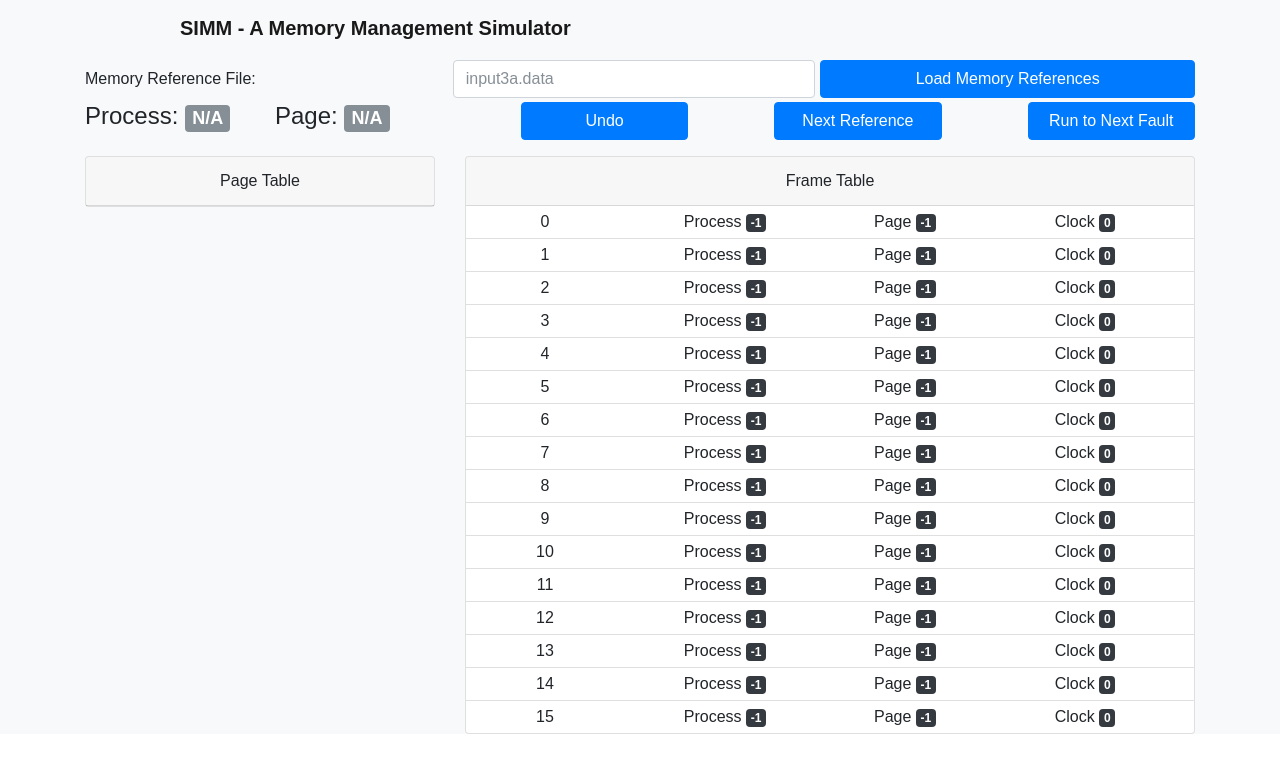
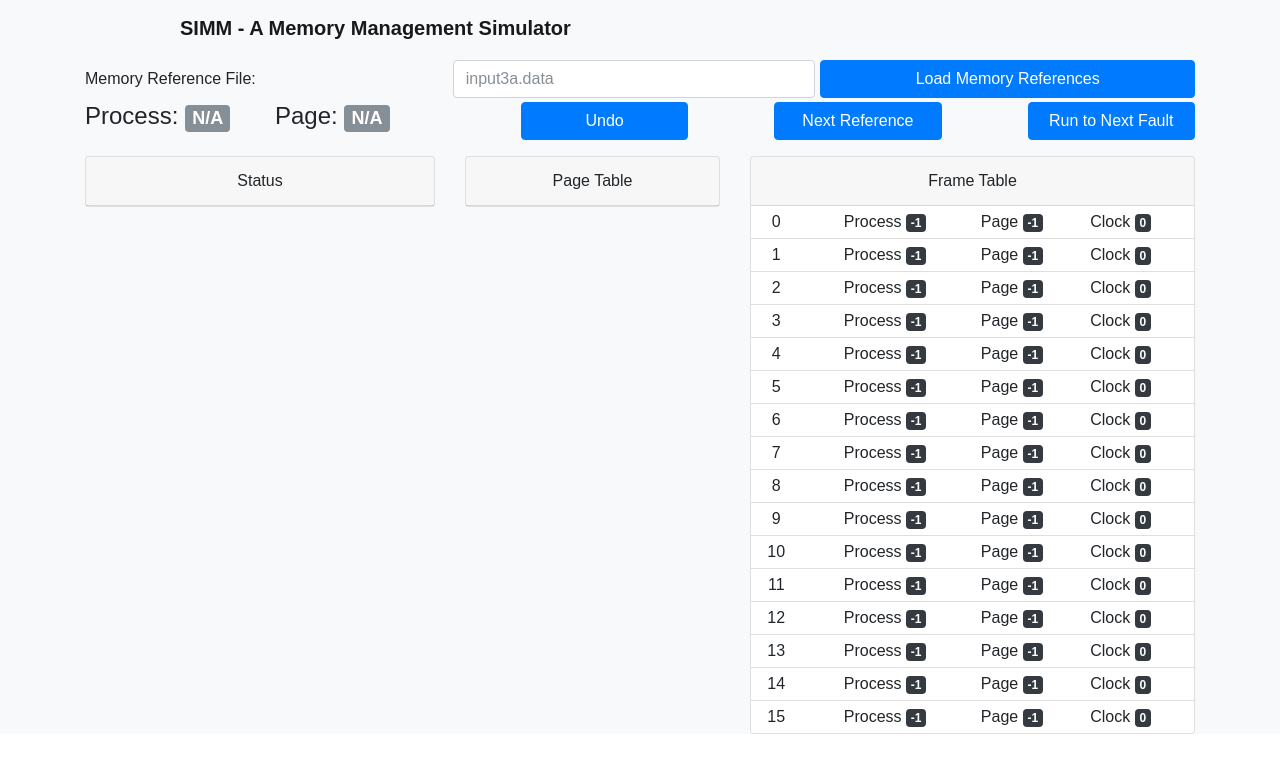
Before and after one commit to ffrankies/simm, a React (Create React App) app: page / in a window 1280 px wide. Shown: the top 772 px of the page. Built offline with nearby package versions, Linux system fonts and the light colour scheme.

Commit message:
Now displaying status for each process

```diff
--- a/src/components/FrameTableDisplay.js
+++ b/src/components/FrameTableDisplay.js
@@ -14,8 +14,8 @@ class FrameTableDisplay extends Component {
         const frames = this.props.frameTable.frameList.map((frame) =>
             <li className='list-group-item p-1' key={frame.frameNumber.toString()}>
                 <div className='row w-100'>
-                    <div className='col col-sm-3'>{frame.frameNumber}</div>
-                    <div className='col col-sm-3'>
+                    <div className='col col-sm-2'>{frame.frameNumber}</div>
+                    <div className='col col-sm-4'>
                         Process <span className='badge badge-dark'>{frame.processNumber}</span>
                     </div>
                     <div className='col col-sm-3'>
@@ -36,7 +36,7 @@ class FrameTableDisplay extends Component {
      */
     render() {
         return (
-            <div className='col col-md-8'>
+            <div className='col col-md-5'>
                 <div className='card text-center'>
                     <div className='card-header'>Frame Table</div>
                     {this.renderFrameTable()}
--- a/src/components/PageTableDisplay.js
+++ b/src/components/PageTableDisplay.js
@@ -34,7 +34,7 @@ class PageTableDisplay extends Component {
      */
     render() {
         return (
-            <div className='col col-md-4'>
+            <div className='col col-md-3'>
                 <div className='card text-center'>
                     <div className='card-header'>Page Table</div>
                     {this.renderPageTable()}
--- /dev/null
+++ b/src/components/StatusDisplay.js
@@ -0,0 +1,58 @@
+import React, { Component } from 'react';
+
+/**
+ * Displays the status report as a bootstrap Card.
+ * @since v0.0.1
+ * @author Frank Wanye
+ */
+class StatusDisplay extends Component {
+    /**
+     * Renders the status for each process in the swap space.
+     * @return {ul} statusList - List containing the status for each process in the swap space
+     */
+    renderStatus() {
+        var pageList;
+        const swapSpaceKeys = Object.keys(this.props.swapSpace);
+        if (swapSpaceKeys.length === 0) { // If swap space is empty
+            pageList = <ul className='list-group list-group-flush'></ul>;
+        } else {
+            const pageTables = swapSpaceKeys.map((key) => this.props.swapSpace[key]);
+            const pages = pageTables.map((pageTable) =>
+                <li className='list-group-item p-1' key={pageTable.processNumber.toString()}>
+                    <div className='row w-100'>
+                        <div className='col col-sm-3'>{pageTable.processNumber}</div>
+                        <div className='col col-sm-5'>
+                            References <span className='badge badge-dark'>{pageTable.numReferences}</span>
+                        </div>
+                        <div className='col col-sm-4'>
+                            Faults <span className='badge badge-dark'>{pageTable.numPageFaults}</span>
+                        </div>
+                    </div>
+                </li>
+            );
+            pageList = <ul className='list-group list-group-flush'>{pages}</ul>;
+        }
+        return pageList;
+    };
+
+    /**
+     * Render the total status in the card footer
+     * @return {div} total
+     */
+
+    /**
+     * Renders the page table. The page table is to passed to it in props.
+     */
+    render() {
+        return (
+            <div className='col col-md-4'>
+                <div className='card text-center'>
+                    <div className='card-header'>Status</div>
+                    {this.renderStatus()}
+                </div>
+            </div>
+        );
+    };
+};
+
+export default StatusDisplay;
--- a/src/containers/MemState.js
+++ b/src/containers/MemState.js
@@ -2,6 +2,7 @@ import React, { Component } from 'react';
 
 import PageTableDisplay from '../components/PageTableDisplay';
 import FrameTableDisplay from '../components/FrameTableDisplay';
+import StatusDisplay from '../components/StatusDisplay';
 
 /**
  * Displays the current memory state of the simulator.
@@ -10,6 +11,7 @@ class MemState extends Component {
     render() {
         return (
             <div className='row mt-3'>
+                <StatusDisplay swapSpace={this.props.swapSpace} />
                 <PageTableDisplay pageTable={this.props.pageTable} />
                 <FrameTableDisplay frameTable={this.props.frameTable} />
             </div>
--- a/src/containers/SIMMState.js
+++ b/src/containers/SIMMState.js
@@ -81,6 +81,7 @@ class SIMMState extends Component {
                 <MemState
                     pageTable={this.state.swapSpace[this.state.currentProcess]}
                     frameTable={this.state.frameTable}
+                    swapSpace={this.state.swapSpace}
                 />
             </div>
         );
```
